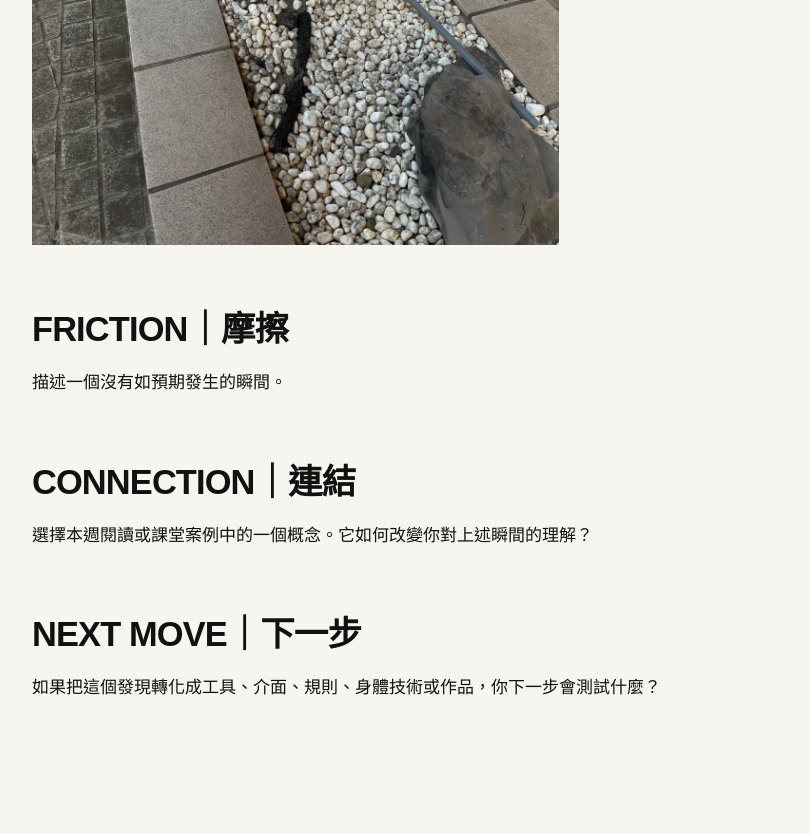
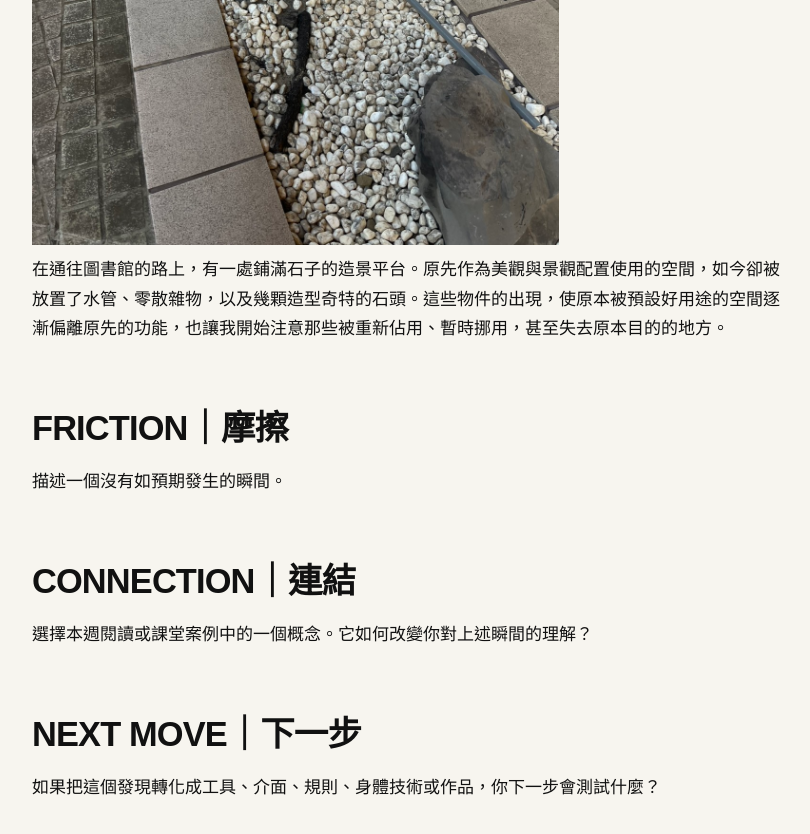
Before and after one commit to yenchichen1998/fieldworkarchive, a Jekyll site: the page built from weeks/week-02.md, in a window 1280 px wide and 900 px high, scrolled down 1803 px. Shown: the top 834 px of the window, without its empty margins (48-858 px from the left). Built offline with Jekyll 4.4.1, drawn with Linux system fonts in a browser that asks for light colours; before the commit the page ends 2613 px from its top, so only the background shows below that.

Commit message:
Update week-02.md

```diff
--- a/weeks/week-02.md
+++ b/weeks/week-02.md
@@ -13,6 +13,7 @@ permalink: /weeks/week-02/
 ## TRACE｜痕跡
  ![偏離原預設用途的物品或空間]({{ '/assets/images/w02-01.jpg' | relative_url }})
  ![偏離原預設用途的物品或空間]({{ '/assets/images/w02-02.jpg' | relative_url }})
+在通往圖書館的路上，有一處鋪滿石子的造景平台。原先作為美觀與景觀配置使用的空間，如今卻被放置了水管、零散雜物，以及幾顆造型奇特的石頭。這些物件的出現，使原本被預設好用途的空間逐漸偏離原先的功能，也讓我開始注意那些被重新佔用、暫時挪用，甚至失去原本目的的地方。
 
 
 ## FRICTION｜摩擦
```
